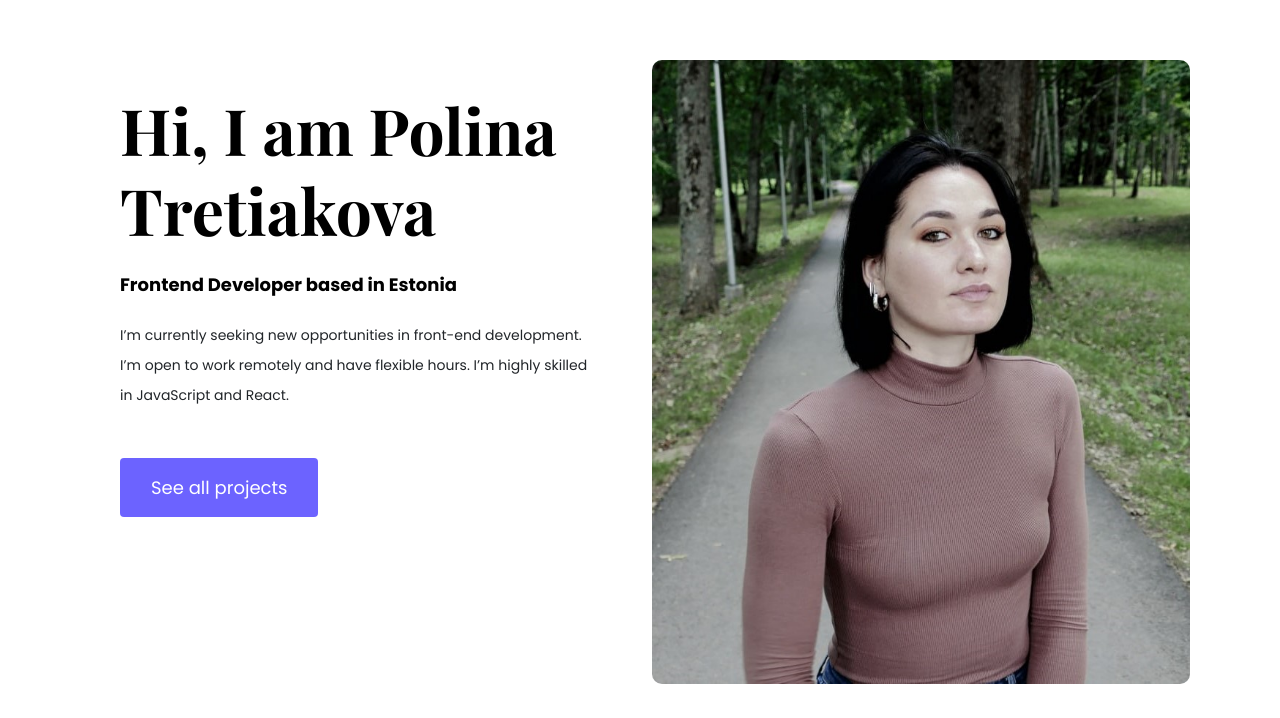
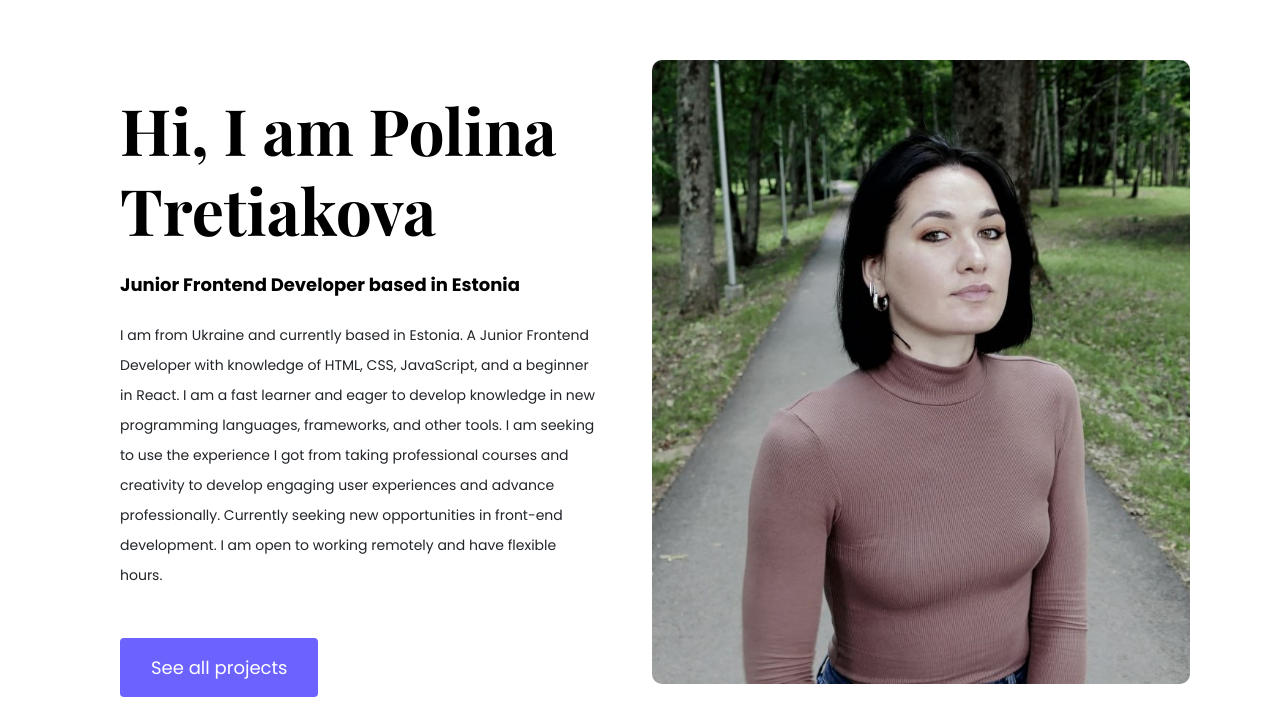
Before and after one commit to PollyT249/responsive-portfolio, a plain HTML site: page about.html in a window 1280 px wide. Shown: the part 82-800 px from the top of the page. Drawn offline with nearby package versions, Linux system fonts and the light colour scheme; a web font is replaced by a local one.

Commit message:
Refreshed personal info

```diff
--- a/about.html
+++ b/about.html
@@ -5,9 +5,9 @@
     <meta name="viewport" content="width=device-width, initial-scale=1.0" />
     <meta
       name="description"
-      content="Polina Tretiakova is a front-end engineer based in Estonia."
+      content="Polina Tretiakova is a junior front-end engineer based in Estonia."
     />
-    <title>Front-end developer - Polina Tretiakova</title>
+    <title>Junior front-end developer - Polina Tretiakova</title>
     <link
       href="https://cdn.jsdelivr.net/npm/bootstrap@5.3.3/dist/css/bootstrap.min.css"
       rel="stylesheet"
@@ -68,11 +68,17 @@
         <div class="col-lg-6">
           <div class="content">
             <h1 class="mb-4">Hi, I am Polina Tretiakova</h1>
-            <h2 class="mb-4">Frontend Developer based in Estonia</h2>
+            <h2 class="mb-4">Junior Frontend Developer based in Estonia</h2>
             <p class="mb-5">
-              I’m currently seeking new opportunities in front-end development.
-              I’m open to work remotely and have flexible hours. I’m highly
-              skilled in JavaScript and React.
+              I am from Ukraine and currently based in Estonia. A Junior
+              Frontend Developer with knowledge of HTML, CSS, JavaScript, and a
+              beginner in React. I am a fast learner and eager to develop
+              knowledge in new programming languages, frameworks, and other
+              tools. I am seeking to use the experience I got from taking
+              professional courses and creativity to develop engaging user
+              experiences and advance professionally. Currently seeking new
+              opportunities in front-end development. I am open to working
+              remotely and have flexible hours.
             </p>
             <a href="/work.html" class="btn btn-branding">See all projects</a>
           </div>
```
Also changed, not shown: contact.html (+2 -2 lines), index.html (+3 -3 lines), work.html (+2 -2 lines).
